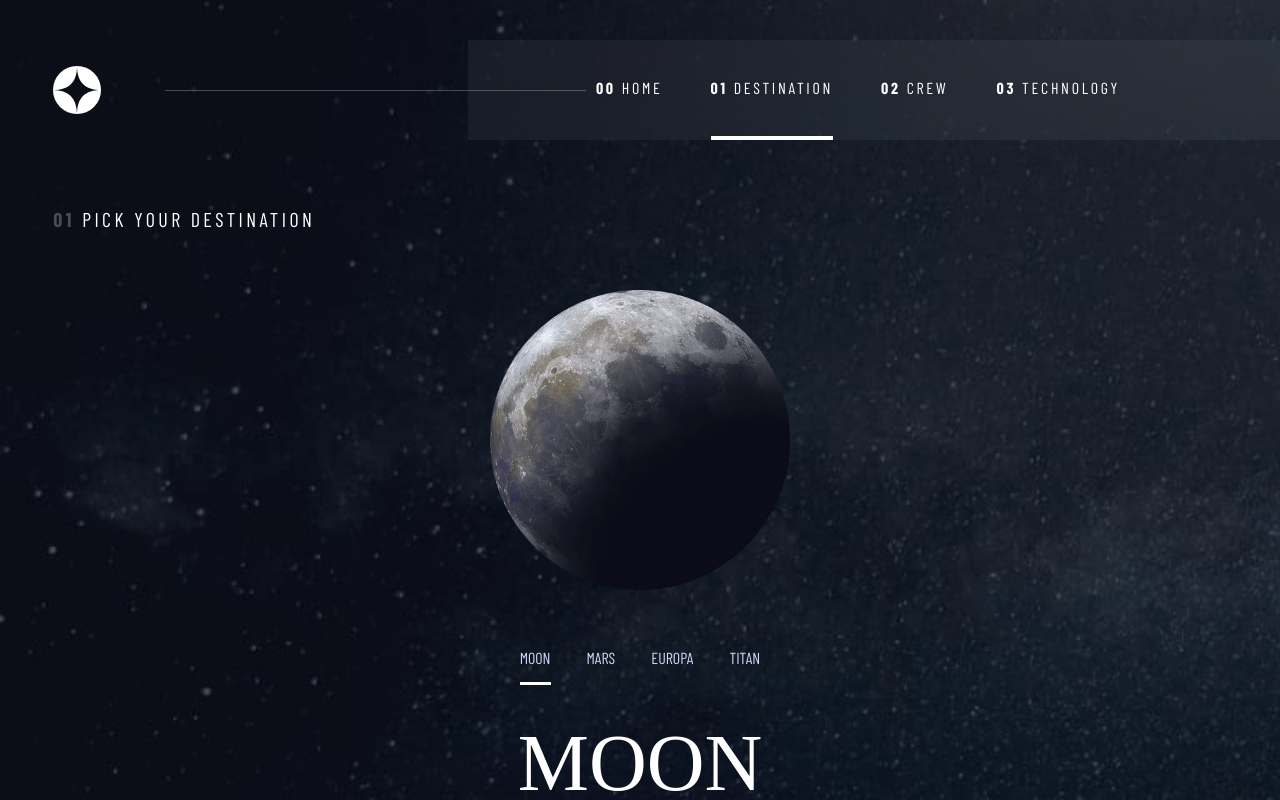
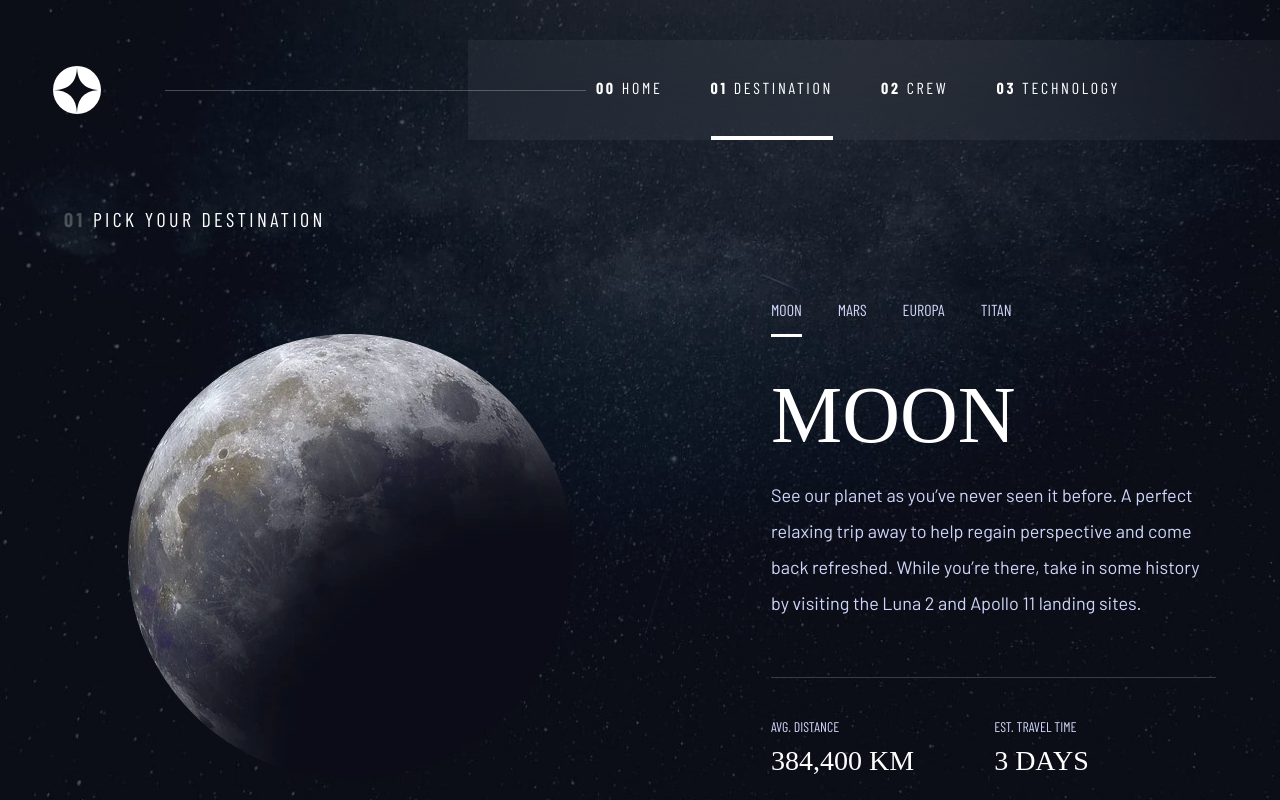
Before and after one commit to KontrolG/space-tourism-website, a Next.js app: page /destination/1 in a window 1280 px wide. Shown: the top 800 px of the page. Built offline with nearby package versions, Linux system fonts and the light colour scheme; a web font is replaced by a local one.

Commit message:
feat(<DestinationPageLayout />): :lipstick: Add styles for desktop

```diff
--- a/components/destination/destination-tabs/index.jsx
+++ b/components/destination/destination-tabs/index.jsx
@@ -12,8 +12,8 @@
     destinations[0];
 
   return (
-    <div className={className}>
-      <figure className="relative w-[10.625rem] h-[10.625rem] md:w-[18.75rem] md:h-[18.75rem] mx-auto">
+    <div className={classes("lg:flex items-center", className)}>
+      <figure className="relative w-[10.625rem] md:w-[18.75rem] lg:w-[20.1875rem] xl:w-[27.8125rem] h-[10.625rem] md:h-[18.75rem] lg:h-[20.1875rem] xl:h-[27.8125rem] mx-auto lg:ml-16">
         {destinations.map(({ id, images, name }) => (
           <img
             key={id}
@@ -26,9 +26,10 @@
           />
         ))}
       </figure>
+      <div className="mt-[1.625rem] md:mt-14 lg:mt-0 lg:ml-16 lg:max-w-[27.8125rem]">
         <nav
           id="destination-navigation"
-        className="mt-[1.625rem] md:mt-14 space-x-[1.625rem] md:space-x-[2.25rem] flex justify-center"
+          className="space-x-[1.625rem] md:space-x-[2.25rem] flex justify-center lg:justify-start"
         >
           {destinations.map(({ id, name }) => (
             <Link
@@ -44,25 +45,25 @@
             </Link>
           ))}
         </nav>
-      <div className="mt-5 md:mt-8 relative">
+        <div className="mt-5 md:mt-8 relative lg:overlapping-children">
           {destinations.map(({ id, name, description, distance, travel }) => (
             <div
               key={id}
               className={classes(
-              "absolute transition-opacity inset-0",
+                "absolute lg:relative transition-opacity inset-0",
                 selectedDestinationData.id === id ? "opacity-full" : "opacity-0"
               )}
             >
               <div>
-              <h2 className="font-serif uppercase text-[3.5rem] md:text-[5rem] leading-[1.15]">
+                <h2 className="font-serif uppercase text-[3.5rem] md:text-[5rem] xl:text-[6.25] leading-[1.15]">
                   {name}
                 </h2>
-              <p className="text-[0.9375rem] md:text-[1rem] leading-[1.5625] md:leading-[1.75] text-light mt-1 md:mt-2">
+                <p className="text-[0.9375rem] md:text-[1rem] xl:text-[1.125rem] leading-[1.5625] md:leading-[1.75] lg:leading-[2] text-light mt-1 md:mt-2 lg:mt-4">
                   {description}
                 </p>
               </div>
-            <hr className="my-8 md:mt-12 md:mb-8 border-t-[#383B4B]" />
-            <div className="pb-8 space-y-8 md:flex md:space-y-0 md:justify-around">
+              <hr className="my-8 md:mt-12 xl:mt-14 md:mb-8 xl:mb-12 border-t-[#383B4B]" />
+              <div className="pb-8 space-y-8 lg:space-x-20 md:flex md:space-y-0 md:justify-around lg:justify-start">
                 <div>
                   <h3 className="font-subheading text-[0.875rem] leading-[0.1475] uppercase text-light">
                     Avg. Distance
@@ -84,6 +85,7 @@
           ))}
         </div>
       </div>
+    </div>
   );
 }
 
--- a/components/layouts/header/index.jsx
+++ b/components/layouts/header/index.jsx
@@ -4,7 +4,7 @@
 
 function Header() {
   return (
-    <div className="container pt-6 lg:pt-10 flex justify-between items-center z-10">
+    <div className="container xl:max-w-7xl pt-6 lg:pt-10 flex justify-between items-center z-10">
       <Link href={HOME_PATH}>
         <img
           src={SHARED_IMAGES_PATH + "/logo.svg"}
--- a/components/pages/destination/index.jsx
+++ b/components/pages/destination/index.jsx
@@ -4,13 +4,13 @@
 
 function DestinationPageLayout() {
   return (
-    <div className="bg-destination-sm md:bg-destination-md min-h-screen bg-cover">
+    <div className="bg-destination-sm md:bg-destination-md lg:bg-destination-lg min-h-screen bg-cover">
       <PageLayout>
         <main className="container flex flex-col justify-between py-6 md:py-16">
           <header className="text-center md:text-left">
             <PageTitle number="01" title="Pick your destination" />
           </header>
-          <DestinationTabs className="text-center mt-8 md:mt-14 md:max-w-xl md:w-full md:mx-auto" />
+          <DestinationTabs className="text-center lg:text-left mt-8 md:mt-14 lg:mt-16 md:max-w-xl lg:max-w-full md:w-full md:mx-auto" />
         </main>
       </PageLayout>
     </div>
--- a/lib/styles/globals.css
+++ b/lib/styles/globals.css
@@ -9,7 +9,7 @@
 
 @layer components {
   .container {
-    @apply mx-auto max-w-xs md:max-w-2xl lg:max-w-4xl xl:max-w-7xl w-11/12;
+    @apply mx-auto max-w-xs md:max-w-2xl lg:max-w-4xl xl:max-w-6xl w-11/12;
   }
 
   .overlapping-children {
--- a/tailwind.config.js
+++ b/tailwind.config.js
@@ -21,6 +21,7 @@
       "home-lg": `url(${HOME_IMAGES_PATH}/background-home-desktop.jpg)`,
       "destination-sm": `url(${DESTINATION_IMAGES_PATH}/background-destination-mobile.jpg)`,
       "destination-md": `url(${DESTINATION_IMAGES_PATH}/background-destination-tablet.jpg)`,
+      "destination-lg": `url(${DESTINATION_IMAGES_PATH}/background-destination-desktop.jpg)`,
       "crew-sm": `url(${CREW_IMAGES_PATH}/background-crew-mobile.jpg)`,
       "crew-md": `url(${CREW_IMAGES_PATH}/background-crew-tablet.jpg)`,
       "technology-sm": `url(${TECHNOLOGY_IMAGES_PATH}/background-technology-mobile.jpg)`,
```
Also changed, not shown: public/images/destination/background-destination-desktop.jpg (added). Lines whose indentation alone changed are shown as unchanged.
